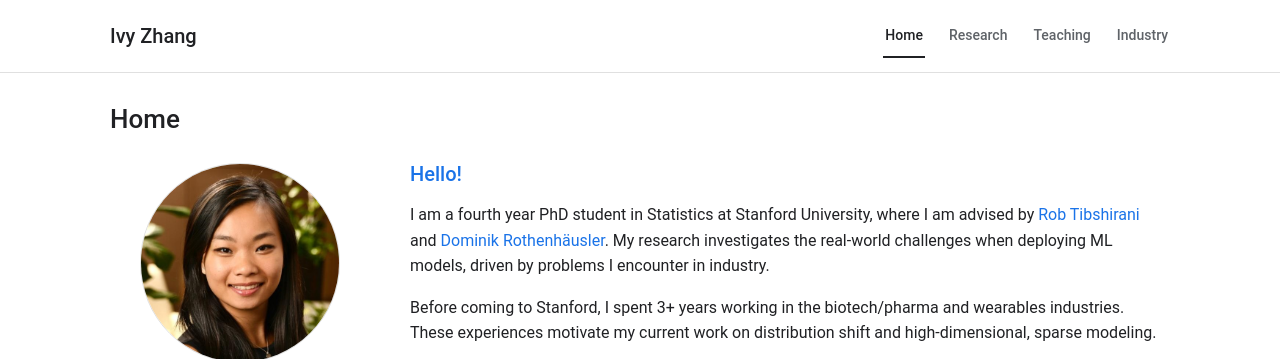
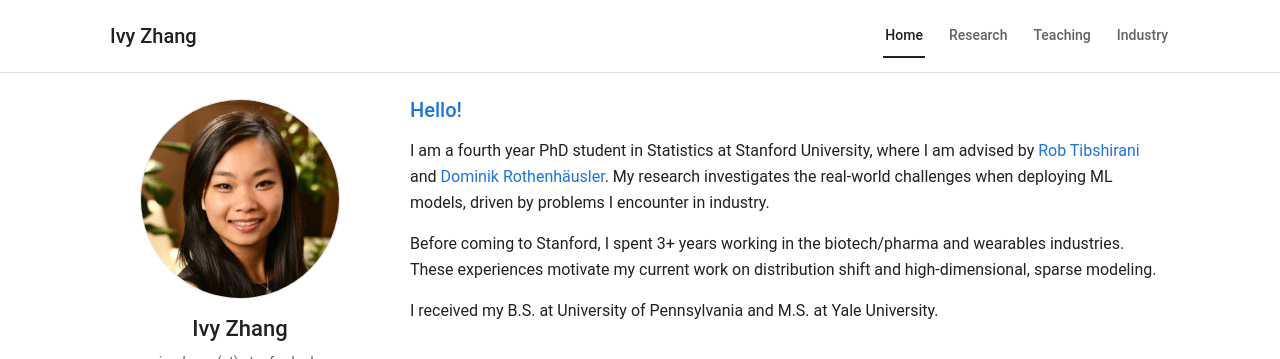
Before and after one commit to yzhangi96/yzhangi96.github.io, a plain HTML site: page index.html in a window 1280 px wide. Shown: the top 359 px of the page. Drawn offline with Linux system fonts and the light colour scheme.

Commit message:
Remove Home heading from main section

```diff
--- a/index.html
+++ b/index.html
@@ -22,7 +22,6 @@
   </header>
 
   <main class="page">
-    <h1 class="page-title">Home</h1>
 
     <div class="layout">
 
```
